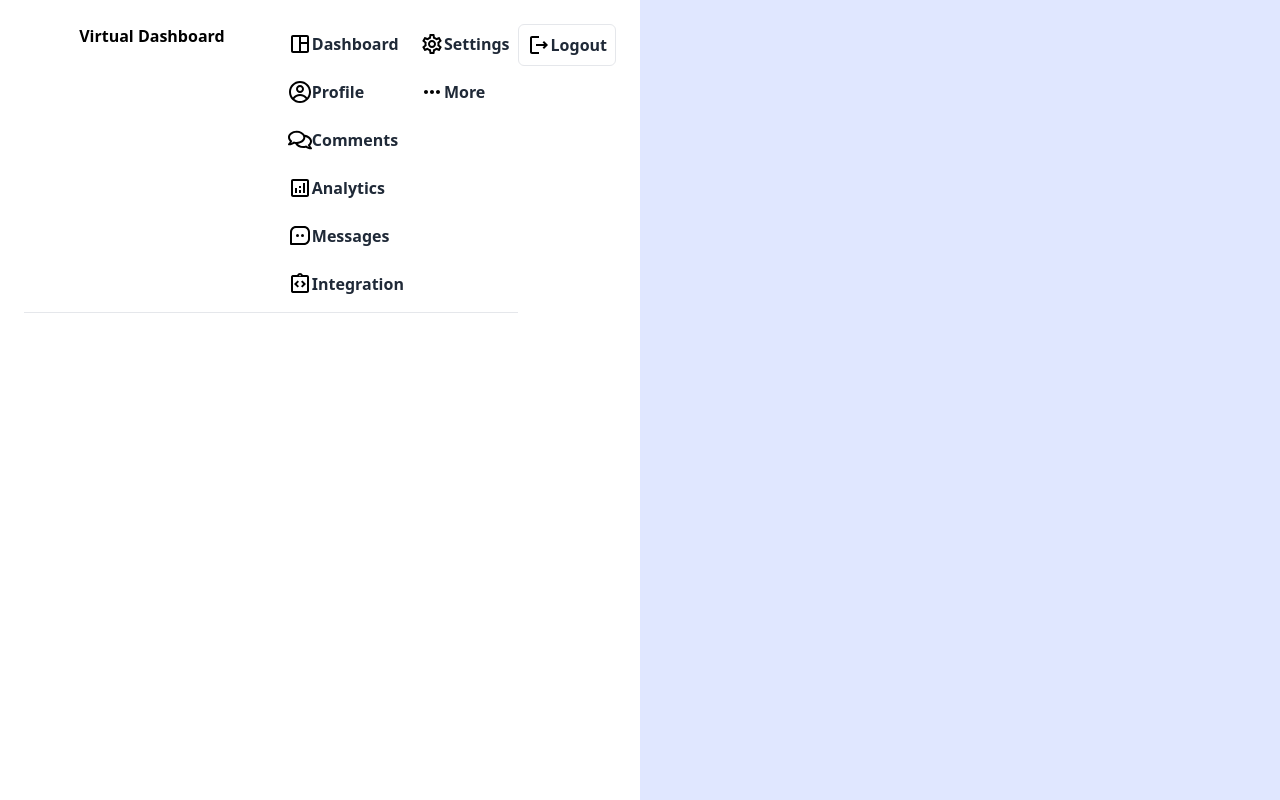
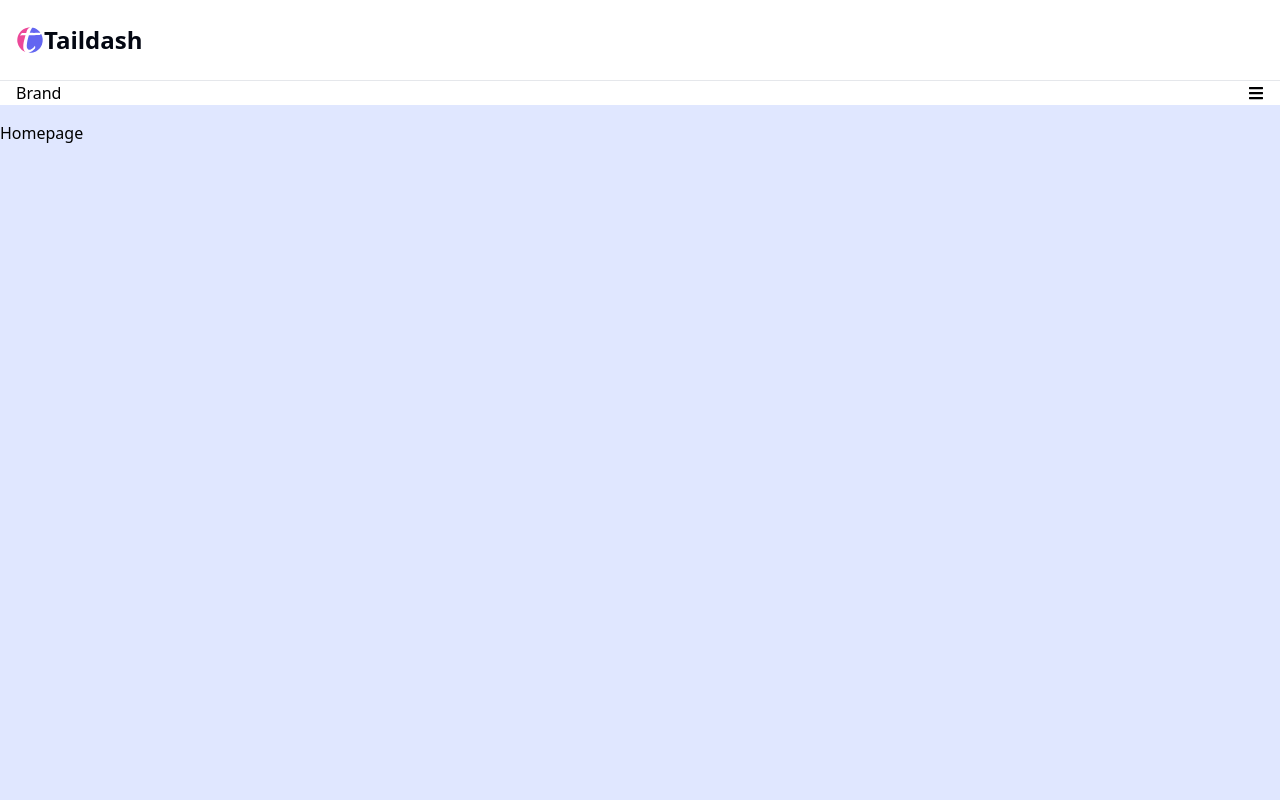
Before and after one commit to stefanlam88/dashboard, a Next.js app in the folder dashboard/: page / in a window 1280 px wide. Built offline with nearby package versions, Linux system fonts and the light colour scheme.

Commit message:
header and footer need to fix

```diff
--- a/dashboard/component/MainLayout.jsx
+++ b/dashboard/component/MainLayout.jsx
@@ -1,102 +1,222 @@
 "use client";
+import React, { useContext } from "react";
+import MainHeader from "./MainHeader";
+import Link from "next/link";
+import { AiOutlineHome, AiOutlineClose } from "react-icons/ai";
+import { FaAngleRight, FaCheck, FaCheckDouble , FaWpforms } from "react-icons/fa";
+import { RxComponentBoolean } from "react-icons/rx";
+import { RiPagesLine , RiLayout5Line } from "react-icons/ri";
+import { TbLayoutDashboard } from "react-icons/tb";
+import { MdOutlineLibraryBooks } from "react-icons/md";
+import { IoStatsChartSharp , IoDocumentTextOutline } from "react-icons/io5";
+import { CgFolder } from "react-icons/cg";
 
-import React from "react";
-import { GiHamburgerMenu } from "react-icons/gi";
-import { Disclosure } from "@headlessui/react";
-import {
-  MdOutlineSpaceDashboard,
-  MdOutlineAnalytics,
-  MdOutlineIntegrationInstructions,
-  MdOutlineMoreHoriz,
-  MdOutlineSettings,
-  MdOutlineLogout,
-} from "react-icons/md";
-import { CgProfile } from "react-icons/cg";
-import { FaRegComments } from "react-icons/fa";
-import { BiMessageSquareDots } from "react-icons/bi";
+import { TfiBag } from "react-icons/tfi";
+import {CiViewTimeline } from "react-icons/ci";
+import { BsCalendar4Week, BsShop , BsLayoutSidebarInset } from "react-icons/bs";
+import { MenuContext } from "../context/MenuContext";
+const MainLayout = ({ children }) => {
+  const { open, toggle } = useContext(MenuContext);
 
-function MainLayout() {
+
+  const closeSeideBarHandler = () => {
+    toggle();
+  };
+
   return (
-      <div>
-        <Disclosure as="nav">
-          <Disclosure.Button className="absolute top-4 right-4 inline-flex items-center peer justify-center rounded-md p-2 text-gray-800 hover:bg-gray-900 hover:text-white focus:outline-none focus:ring-2 focus:ring-inset focus:ring-white group">
-            <GiHamburgerMenu
-              className="block md:hidden h-6 w-6"
-              aria-hidden="true"
+    <div className=" w-screen min-h-screen">
+      <MainHeader />
+      <div className="flex justify-start items-start">
+        <aside
+          className={`bg-white top-4 left-4 lg:fixed lg:block lg:top-16 lg:left-8 rounded-lg overflow-hidden transition-all duration-200 ${
+            open ? "w-60 p-4 block fixed" : "w-0 hidden"
+          } lg:w-60 lg:p-4 max-lg:z-20 shadow-sm`}
+        >
+           <header>
+          {/* Navbar */}
+          <nav
+            className="flex  text-gray-950 flex-row flex-nowrap items-center justify-between mt-0 py-4 px-15 border-b border-gray-200 bg-white dark:bg-white dark:border-white"
+            id="desktop-menu"
+          >
+            {/* logo */}
+            <a
+              className="flex items-center py-2 mr-4 text-xl"
+              href="../index.html"
+            >
+              <h2 className="text-2xl font-semibold text-gray-200 px-4 max-h-9 overflow-hidden">
+                {/* <img className=-"inline-block w-7 h-auto ltr:mr-2 rtl:ml-2 -mt-1" src="../src/img/logo.png"> */}
+                <svg
+                  xmlns="http://www.w3.org/2000/svg"
+                  className="inline-block w-7 h-7 ltr:mr-2 rtl:ml-2 -mt-1"
+                  viewBox="0 0 300.000000 300.000000"
+                >
+                  <g
+                    transform="translate(0.000000,300.000000) scale(0.100000,-0.100000)"
+                    fill="currentColor"
+                    stroke="none"
+                  >
+                    <path
+                      className="text-pink-500"
+                      d="M1225 2825 c-546 -115 -959 -534 -1065 -1080 -28 -147 -28 -373 0
+          -520 81 -419 350 -774 728 -964 115 -58 120 -58 65 3 -27 29 -65 84 -85 122
+          -68 131 -90 236 -89 428 0 229 44 470 167 923 41 149 74 275 74 278 0 4 -102
+          5 -227 3 -198 -4 -236 -7 -290 -25 -35 -12 -63 -18 -63 -14 0 4 22 43 49 87
+          58 93 123 157 177 175 22 6 124 14 234 16 l195 5 33 112 c91 305 200 431 405
+          465 43 7 31 9 -73 9 -94 1 -152 -5 -235 -23z"
                     />
-          </Disclosure.Button>
-          <div className="p-6 w-1/2 h-screen bg-white z-20 fixed top-0 -left-96 lg:left-0 lg:w-60  peer-focus:left-0 peer:transition ease-out delay-150 duration-200">
-            <div className="flex flex-col justify-start item-center">
-              <h1 className="text-base text-center cursor-pointer font-bold text-blue-900 border-b border-gray-100 pb-4 w-full">
-                Virtual Dashboard
-              </h1>
-              <div className=" my-4 border-b border-gray-100 pb-4">
-                <div className="flex mb-2 justify-start items-center gap-4 pl-5 hover:bg-gray-900 p-2 rounded-md group cursor-pointer hover:shadow-lg m-auto">
-                  <MdOutlineSpaceDashboard className="text-2xl text-gray-600 group-hover:text-white " />
-                  <h3 className="text-base text-gray-800 group-hover:text-white font-semibold ">
+                    <path
+                      className="text-indigo-500"
+                      d="M1695 2763 c-48 -77 -122 -231 -179 -375 -25 -65 -46 -120 -46 -123
+          0 -7 995 -6 1069 1 34 4 61 12 61 18 0 6 -30 46 -65 88 -170 201 -426 361
+          -687 428 -110 29 -111 28 -153 -37z"
+                    />
+                    <path
+                      className="text-indigo-500"
+                      d="M2660 2104 c-33 -36 -54 -47 -120 -67 -21 -6 -256 -12 -595 -16
+          l-560 -6 -51 -180 c-62 -215 -116 -445 -144 -608 -74 -435 -37 -655 124 -740
+          62 -32 189 -30 274 5 174 72 337 212 410 353 l20 40 24 -50 c32 -70 32 -162
+          -1 -229 -48 -97 -216 -250 -383 -347 -86 -51 -170 -85 -261 -109 l-69 -17 94
+          -6 c469 -33 947 205 1214 605 229 342 291 790 163 1173 -24 70 -76 192 -94
+          217 -10 16 -14 14 -45 -18z"
+                    />
+                  </g>
+                </svg>
+                <span className="text-gray-950 dark:text-gray-950">
+                  Taildash
+                </span>
+              </h2>
+            </a>
+            {/* menu */}
+            <ul className="flex ltr:ml-auto rtl:mr-auto mt-2"></ul>
+          </nav>
+
+          {/* End Navbar */}
+        </header>
+          <ul>
+            <li className="flex justify-end items-center lg:hidden">
+              <AiOutlineClose
+                onClick={closeSeideBarHandler}
+                className="text-red-500 hover:text-red-800 cursor-pointer"
+              />
+            </li>
+            <li className="flex justify-start items-center hover:bg-blue-200 hover:text-blue-800 rounded-xl p-2">
+              <AiOutlineHome className="mr-2" />
+              <Link href="/" onClick={closeSeideBarHandler}>
+                Home
+              </Link>
+            </li>
+            <li className="flex justify-start items-center hover:bg-blue-200 hover:text-blue-800 rounded-xl p-2">
+              <AiOutlineHome
+                className="mr-2"
+                style={{ marginRight: "10px" }}
+              />
+              <h3 className="flex-1" style={{ paddingLeft: "10px" }}>
                 Dashboard
               </h3>
+              <FaAngleRight />
+            </li>
+            <li className="flex justify-start items-center hover:bg-blue-200 hover:text-blue-800 rounded-xl p-2">
+              <BsCalendar4Week
+                className="mr-2"
+                style={{ marginRight: "10px" }}
+              />
+              <h3 className="flex-1" style={{ paddingLeft: "10px" }}>
+                Calendar
+              </h3>
+              <FaAngleRight />
+            </li>
+            <li className="flex justify-start items-center hover:bg-blue-200 hover:text-blue-800 rounded-xl p-2">
+              <BsShop style={{ marginRight: "10px" }}
+              />
+              <h3 className="flex-1" style={{ paddingLeft: "10px" }}>Ecommerce</h3>
+              <FaAngleRight />
+            </li>{" "}
+            <li className="flex justify-start items-center hover:bg-blue-200 hover:text-blue-800 rounded-xl p-2">
+              <TfiBag  style={{ marginRight: "10px" }}
+              />
+              <h3 className="flex-1" style={{ paddingLeft: "10px" }}>Projects</h3>
+              <FaAngleRight />
+            </li>{" "}
+            <li className="flex justify-start items-center hover:bg-blue-200 hover:text-blue-800 rounded-xl p-2">
+              <RiPagesLine  style={{ marginRight: "10px" }}
+              />
+              <h3 className="flex-1" style={{ paddingLeft: "10px" }}>Pages</h3>
+              <FaAngleRight />
+            </li>{" "}
+            <li className="flex justify-start items-center hover:bg-blue-200 hover:text-blue-800 rounded-xl p-2">
+              <RiLayout5Line  style={{ marginRight: "10px" }}
+              />
+              <h3 className="flex-1" style={{ paddingLeft: "10px" }}>Landing page</h3>
+              <FaAngleRight />
+            </li>{" "}
+            <li className="flex justify-start items-center hover:bg-blue-200 hover:text-blue-800 rounded-xl p-2">
+              <BsLayoutSidebarInset  style={{ marginRight: "10px" }}
+              />
+              <h3 className="flex-1" style={{ paddingLeft: "10px" }}>Layout</h3>
+              <FaAngleRight />
+            </li>{" "}
+            <li className="flex justify-start items-center hover:bg-blue-200 hover:text-blue-800 rounded-xl p-2">
+              <RxComponentBoolean  style={{ marginRight: "10px" }}
+              />
+              <h3 className="flex-1" style={{ paddingLeft: "10px" }}>Components</h3>
+              <FaAngleRight />
+            </li>{" "}
+            <li className="flex justify-start items-center hover:bg-blue-200 hover:text-blue-800 rounded-xl p-2">
+              <TbLayoutDashboard style={{ marginRight: "10px" }}
+              />
+              <h3 className="flex-1" style={{ paddingLeft: "10px" }}>Widgets</h3>
+              <FaAngleRight />
+            </li>{" "}
+            <li className="flex justify-start items-center hover:bg-blue-200 hover:text-blue-800 rounded-xl p-2">
+              <FaWpforms  style={{ marginRight: "10px" }}
+              />
+              <h3 className="flex-1" style={{ paddingLeft: "10px" }}>Forms</h3>
+              <FaAngleRight />
+            </li>
+            <li className="flex flex-col justify-start items-start hover:bg-blue-200 hover:text-blue-800 rounded-xl p-2">
+              <div className="w-full flex flex-row justify-start items-center">
+                <MdOutlineLibraryBooks  style={{ marginRight: "10px" }}
+              />
+              <h3 className="flex-1" style={{ paddingLeft: "10px" }}>Content</h3>
+                <FaAngleRight />
               </div>
-                <div className="flex  mb-2 justify-start items-center gap-4 pl-5 hover:bg-gray-900 p-2 rounded-md group cursor-pointer hover:shadow-lg m-auto">
-                  <CgProfile className="text-2xl text-gray-600 group-hover:text-white " />
-                  <h3 className="text-base text-gray-800 group-hover:text-white font-semibold ">
-                    Profile
-                  </h3>
+            </li>
+            <li className="flex flex-col justify-start items-start hover:bg-blue-200 hover:text-blue-800 rounded-xl p-2">
+              <div className="w-full flex flex-row justify-start items-center">
+                <IoStatsChartSharp  style={{ marginRight: "10px" }}
+              />
+              <h3 className="flex-1" style={{ paddingLeft: "10px" }}>Charts</h3>
+                <FaAngleRight />
               </div>
-                <div className="flex  mb-2 justify-start items-center gap-4 pl-5 hover:bg-gray-900 p-2 rounded-md group cursor-pointer hover:shadow-lg m-auto">
-                  <FaRegComments className="text-2xl text-gray-600 group-hover:text-white " />
-                  <h3 className="text-base text-gray-800 group-hover:text-white font-semibold ">
-                    Comments
-                  </h3>
+            </li>
+            <li className="flex flex-col justify-start items-start hover:bg-blue-200 hover:text-blue-800 rounded-xl p-2">
+              <div className="w-full flex flex-row justify-start items-center">
+                <CgFolder style={{ marginRight: "10px" }}
+              />
+              <h3 className="flex-1" style={{ paddingLeft: "10px" }}>File Manager</h3>
+                <FaAngleRight />
               </div>
-                <div className="flex  mb-2 justify-start items-center gap-4 pl-5 hover:bg-gray-900 p-2 rounded-md group cursor-pointer hover:shadow-lg m-auto">
-                  <MdOutlineAnalytics className="text-2xl text-gray-600 group-hover:text-white " />
-                  <h3 className="text-base text-gray-800 group-hover:text-white font-semibold ">
-                    Analytics
-                  </h3>
+            </li>
+            <li className="flex flex-col justify-start items-start hover:bg-blue-200 hover:text-blue-800 rounded-xl p-2">
+              <div className="w-full flex flex-row justify-start items-center">
+                <IoDocumentTextOutline  style={{ marginRight: "10px" }}
+              />
+              <h3 className="flex-1" style={{ paddingLeft: "10px" }}>Documentation</h3>
+                <FaAngleRight />
               </div>
-                <div className="flex  mb-2 justify-start items-center gap-4 pl-5 hover:bg-gray-900 p-2 rounded-md group cursor-pointer hover:shadow-lg m-auto">
-                  <BiMessageSquareDots className="text-2xl text-gray-600 group-hover:text-white " />
-                  <h3 className="text-base text-gray-800 group-hover:text-white font-semibold ">
-                    Messages
-                  </h3>
+            </li><li className="flex flex-col justify-start items-start hover:bg-blue-200 hover:text-blue-800 rounded-xl p-2">
+              <div className="w-full flex flex-row justify-start items-center">
+                <CiViewTimeline  style={{ marginRight: "10px" }}
+              />
+              <h3 className="flex-1" style={{ paddingLeft: "10px" }}>Multi Level</h3>
+                <FaAngleRight />
               </div>
-                <div className="flex  mb-2 justify-start items-center gap-4 pl-5 hover:bg-gray-900 p-2 rounded-md group cursor-pointer hover:shadow-lg m-auto">
-                  <MdOutlineIntegrationInstructions className="text-2xl text-gray-600 group-hover:text-white " />
-                  <h3 className="text-base text-gray-800 group-hover:text-white font-semibold ">
-                    Integration
-                  </h3>
+            </li>
+          </ul>
+        </aside>
+        <main className="flex-1">{children}</main>
       </div>
     </div>
-              {/* setting  */}
-              <div className=" my-4 border-b border-gray-100 pb-4">
-                <div className="flex mb-2 justify-start items-center gap-4 pl-5 hover:bg-gray-900 p-2 rounded-md group cursor-pointer hover:shadow-lg m-auto">
-                  <MdOutlineSettings className="text-2xl text-gray-600 group-hover:text-white " />
-                  <h3 className="text-base text-gray-800 group-hover:text-white font-semibold ">
-                    Settings
-                  </h3>
-                </div>
-                <div className="flex mb-2 justify-start items-center gap-4 pl-5 hover:bg-gray-900 p-2 rounded-md group cursor-pointer hover:shadow-lg m-auto">
-                  <MdOutlineMoreHoriz className="text-2xl text-gray-600 group-hover:text-white " />
-                  <h3 className="text-base text-gray-800 group-hover:text-white font-semibold ">
-                    More
-                  </h3>
-                </div>
-              </div>
-              {/* logout */}
-              <div className=" my-4">
-                <div className="flex mb-2 justify-start items-center gap-4 pl-5 border border-gray-200  hover:bg-gray-900 p-2 rounded-md group cursor-pointer hover:shadow-lg m-auto">
-                  <MdOutlineLogout className="text-2xl text-gray-600 group-hover:text-white " />
-                  <h3 className="text-base text-gray-800 group-hover:text-white font-semibold ">
-                    Logout
-                  </h3>
-                </div>
-              </div>
-            </div>
-          </div>
-        </Disclosure>
-      </div>
   );
-  }
-
+};
 export default MainLayout;
```
Lines whose indentation alone changed are shown as unchanged.
